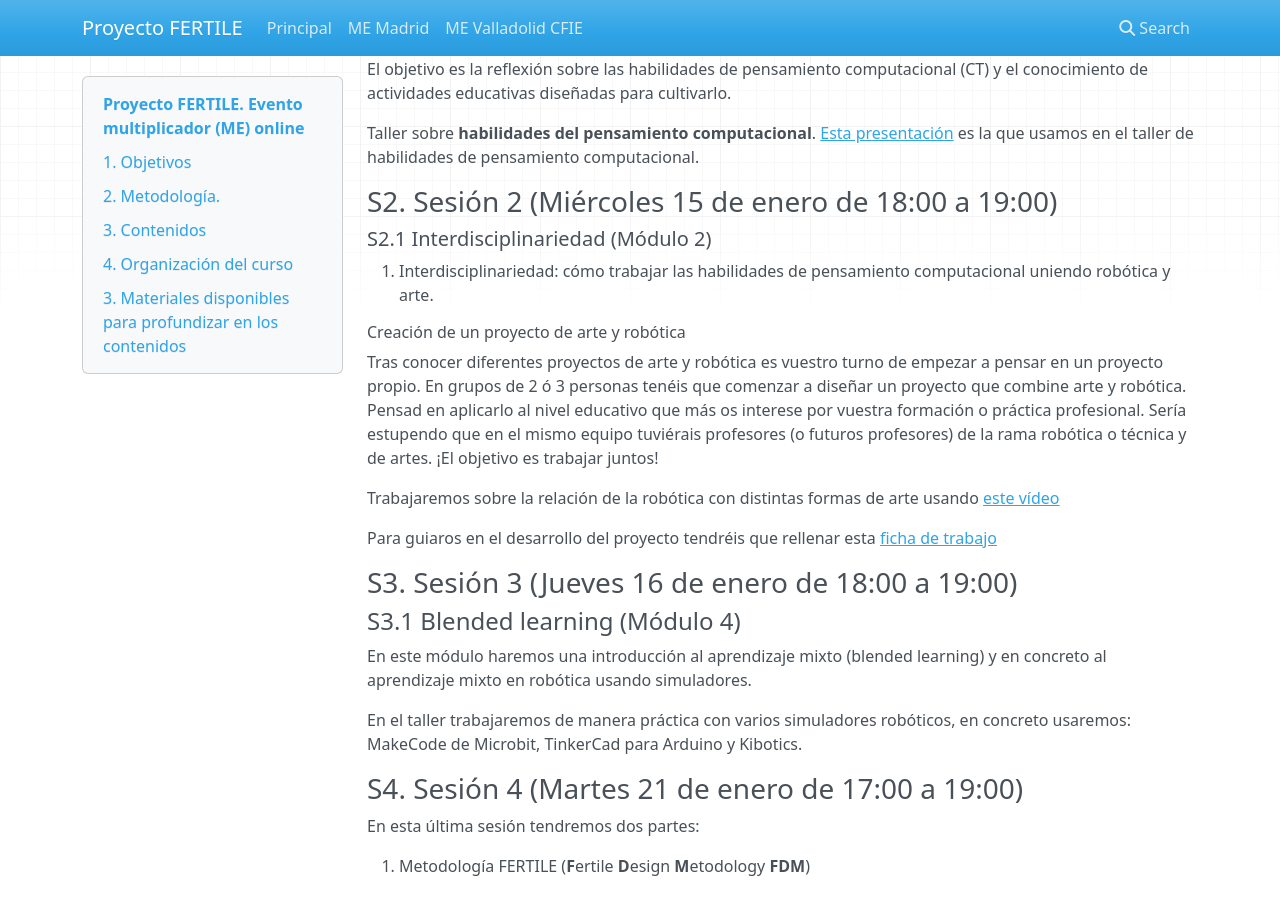
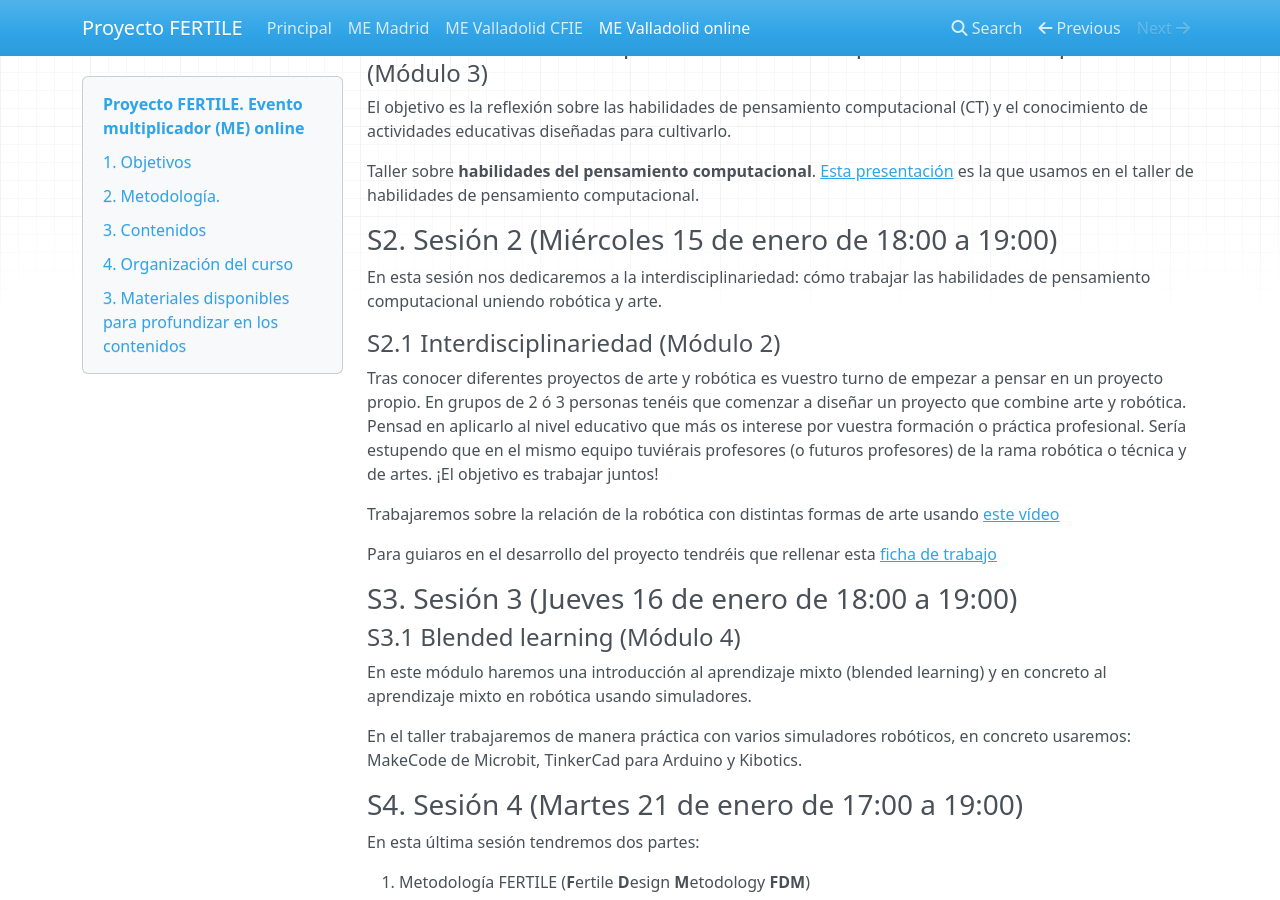
Before and after one commit to RoboticsLabURJC/estudio-piloto-fertile, an MkDocs documentation site: the page built from docs/ME_Valladolid_online.md, in a window 1280 px wide and 900 px high, scrolled down 1547 px. Built offline with MkDocs 1.6.1, drawn with Linux system fonts in a browser that asks for light colours; nearby versions of some CDN libraries; some of the changed text lies outside the part shown.

Commit message:
Corrección erratas

```diff
--- a/docs/ME_Valladolid_online.md
+++ b/docs/ME_Valladolid_online.md
@@ -12,7 +12,7 @@
 
 3. Aprendizaje mixto (1h) **16 de enero de 18 a 19**
 
-4. Metodología de diseño FERTILE y co-diseño. (2h) **21 de enero de 17 a 19
+4. Metodología de diseño FERTILE y co-diseño. (2h) **21 de enero de 17 a 19**
 
 ## 1. Objetivos
 
@@ -48,11 +48,11 @@
 2. Taller sobre habilidades de pensamiento computacional.
 
 
-##### S1.1 Introducción al curso. La metodología FERTILE
+#### S1.1 Introducción al curso. La metodología FERTILE
 
 Presentaremos en proyecto FERTILE, los contenidos de cada una de las sesiones del curso y los materiales que se han desarrollado en el proyecto y que están disponibles en abierto para cualquier persona que pueda estar interesada.
 
-##### S1.2 Pensamiento computacional. Taller de pensamiento computacional (Módulo 3)
+#### S1.2 Pensamiento computacional. Taller de pensamiento computacional (Módulo 3)
 
 
 El objetivo es la reflexión sobre las habilidades de pensamiento computacional (CT) y el conocimiento de actividades educativas diseñadas para cultivarlo.
@@ -61,11 +61,9 @@
 
 ### S2. Sesión 2 (Miércoles 15 de enero de 18:00 a 19:00)
 
-##### S2.1 Interdisciplinariedad (Módulo 2)
+En esta sesión nos dedicaremos a la interdisciplinariedad: cómo trabajar las habilidades de pensamiento computacional uniendo robótica y arte.
 
-3. Interdisciplinariedad: cómo trabajar las habilidades de pensamiento computacional uniendo robótica y arte.
-
-###### Creación de un proyecto de arte y robótica
+#### S2.1 Interdisciplinariedad (Módulo 2)
 
 Tras conocer diferentes proyectos de arte y robótica es vuestro turno de empezar a pensar en un proyecto propio. En grupos de 2 ó 3 personas tenéis que comenzar a diseñar un proyecto que combine arte y robótica. Pensad en aplicarlo al nivel educativo que más os interese por vuestra formación o práctica profesional. Sería estupendo que en el mismo equipo tuviérais profesores (o futuros profesores) de la rama robótica o técnica y de artes. ¡El objetivo es trabajar juntos!
 
@@ -92,7 +90,7 @@
 
 3. Evaluación de un proyecto de arte y robótica.
 
-##### S4.1 Metodología de diseño FERTILE (FDM) (Módulo 5)
+#### S4.1 Metodología de diseño FERTILE (FDM) (Módulo 5)
 
 El objetivo de este módulo es conocer en profundidad la metodología FERTILE. Con lo aprendido en todo el curso cada equipo tendrá que diseñar un proyecto de robótica y arte siguiendo los pasos de la metodología FERTILE y realizar la evaluación.
 
--- a/mkdocs.yml
+++ b/mkdocs.yml
@@ -4,4 +4,5 @@
     - Principal: index.md
     - ME Madrid: ME_Madrid.md
     - ME Valladolid CFIE: ME_Valladolid.md
+    - ME Valladolid online: ME_Valladolid_online.md
 theme: mkdocs
```
